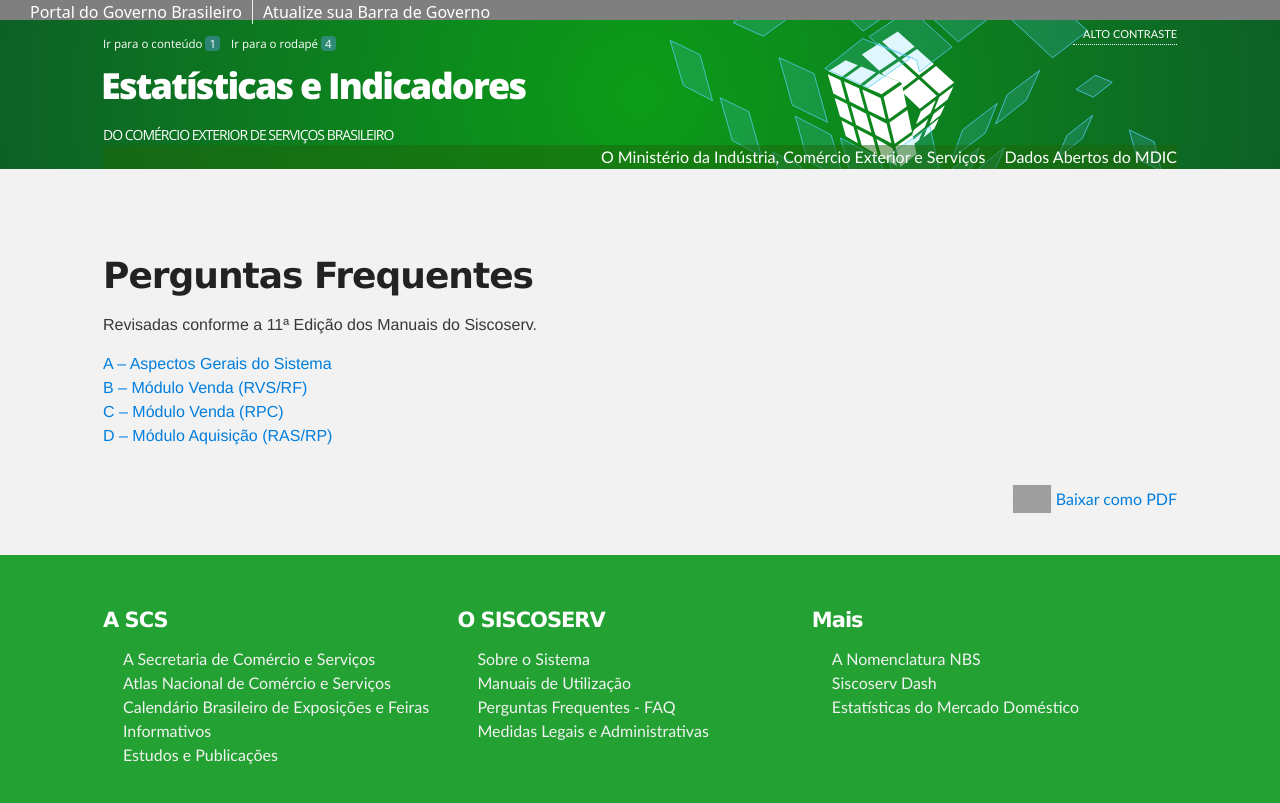
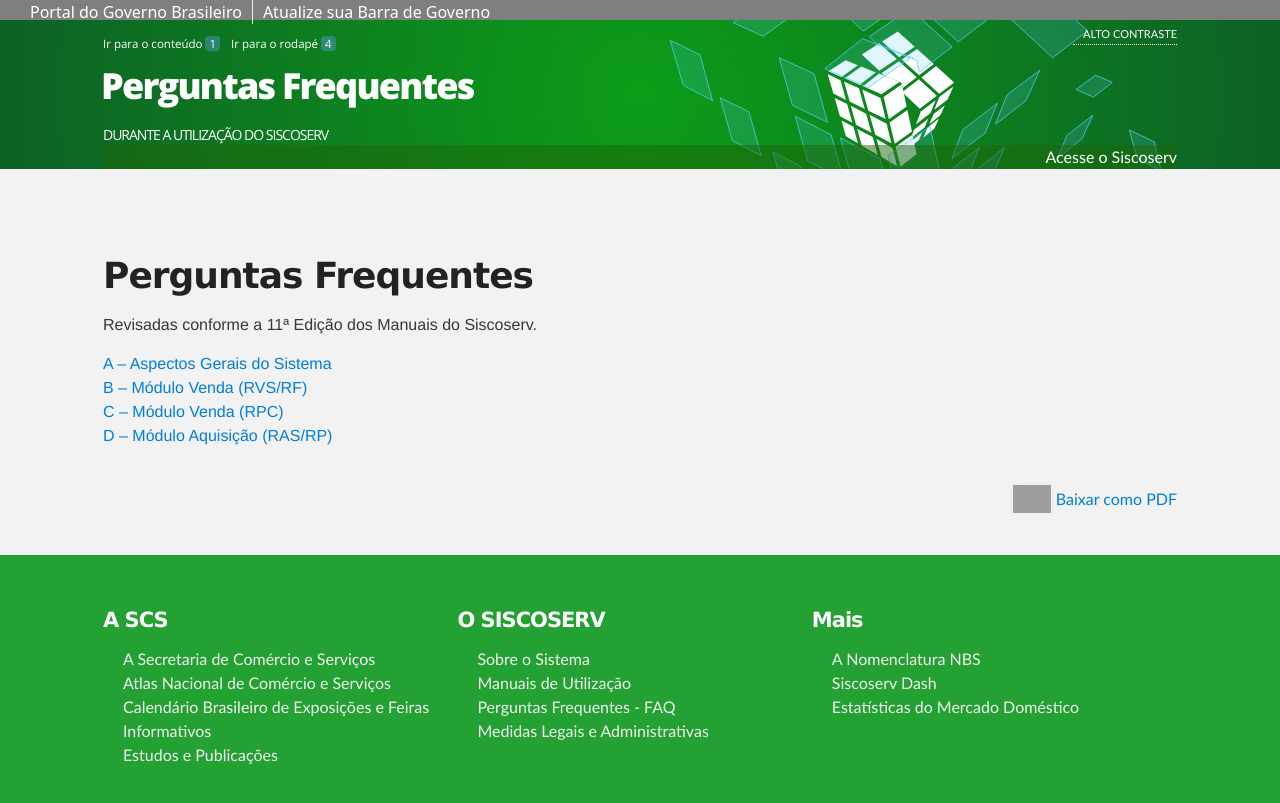
Before and after one commit to mdicgovbr/pagina-FAQ, a Jekyll site: the page built from index.md, in a window 1280 px wide. Shown: the top 803 px of the page. Built offline with Jekyll 4.4.1, drawn with Linux system fonts in a browser that asks for light colours; nearby versions of some CDN libraries; grey boxes are pictures that could not be loaded.

Commit message:
Ajustes textuais no cabeçalho

```diff
--- a/_includes/header.html
+++ b/_includes/header.html
@@ -61,8 +61,8 @@
             <h1 id="site_logo">
                 <a href="{{ site.baseurl }}">
                     <span id="portal-type"></span>
-                    <span id="portal-title">Estatísticas e Indicadores</span>
-                    <span id="portal-description">do Comércio Exterior de Serviços Brasileiro</span>
+                    <span id="portal-title">Perguntas Frequentes</span>
+                    <span id="portal-description">durante a utilização do SISCOSERV</span>
                 </a>
             </h1>
 		<ul id="portal-siteactions">
@@ -77,8 +77,7 @@
                   <li id="github"><a href="https://github.com/planejamentoGovBr/PDA-institucional-MP" target="_blank" title="Código fonte do Plano de Dados Abertos do Ministério do Planejamento no Github">Código fonte do Plano de Dados Abertos do Ministério do Planejamento no Github</a></li>
               </ul>-->
 		<ul id="menu-de-navegacao" class="menu">
-		<li><a href="http://mdic.gov.br/" target="_blank">O Ministério da Indústria, Comércio Exterior e Serviços</a></li>
-		<li><a href="http://dados.gov.br/organization/ministerio-da-industria-comercio-exterior-e-servicos-mdic" target="_blank">Dados Abertos do MDIC</a></li>
+		<li><a href="http://www.siscoserv.mdic.gov.br/" target="_blank">Acesse o Siscoserv</a></li>
 	</ul>
         </div>
     </header>
```
